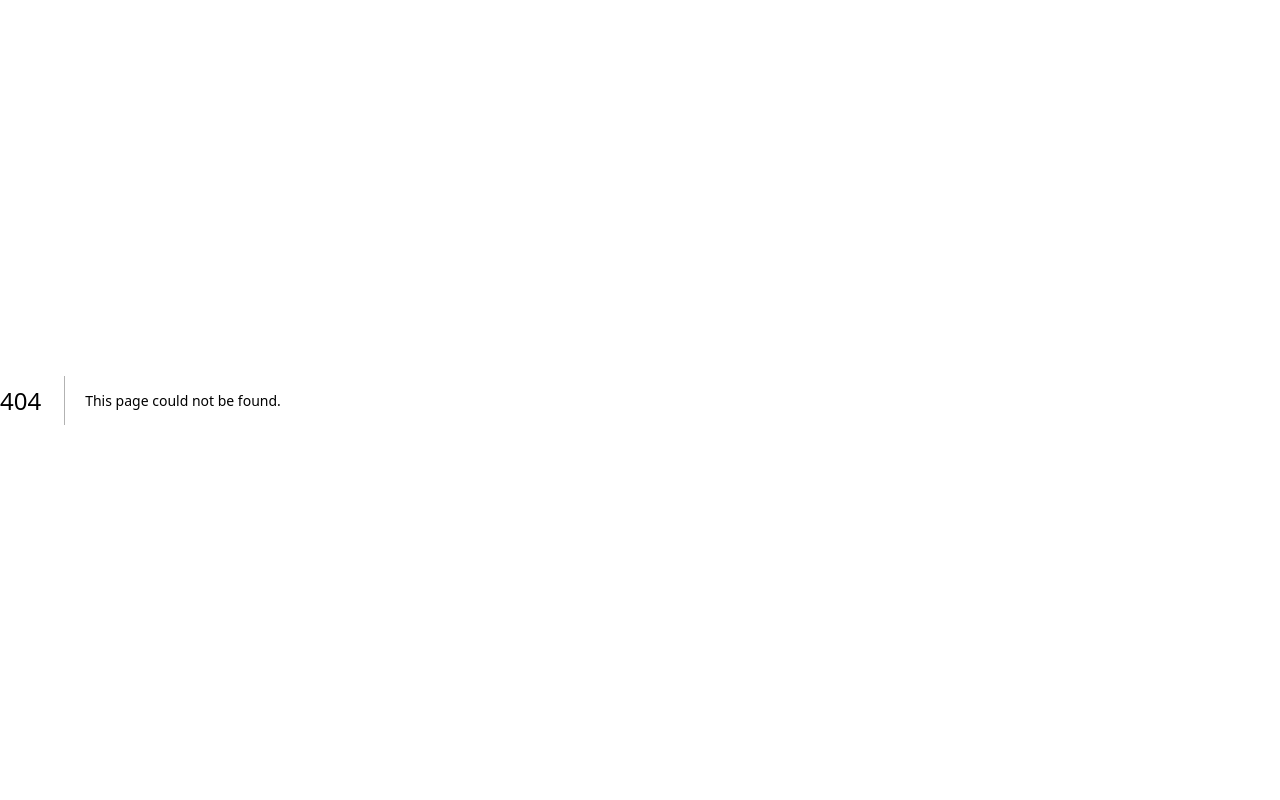
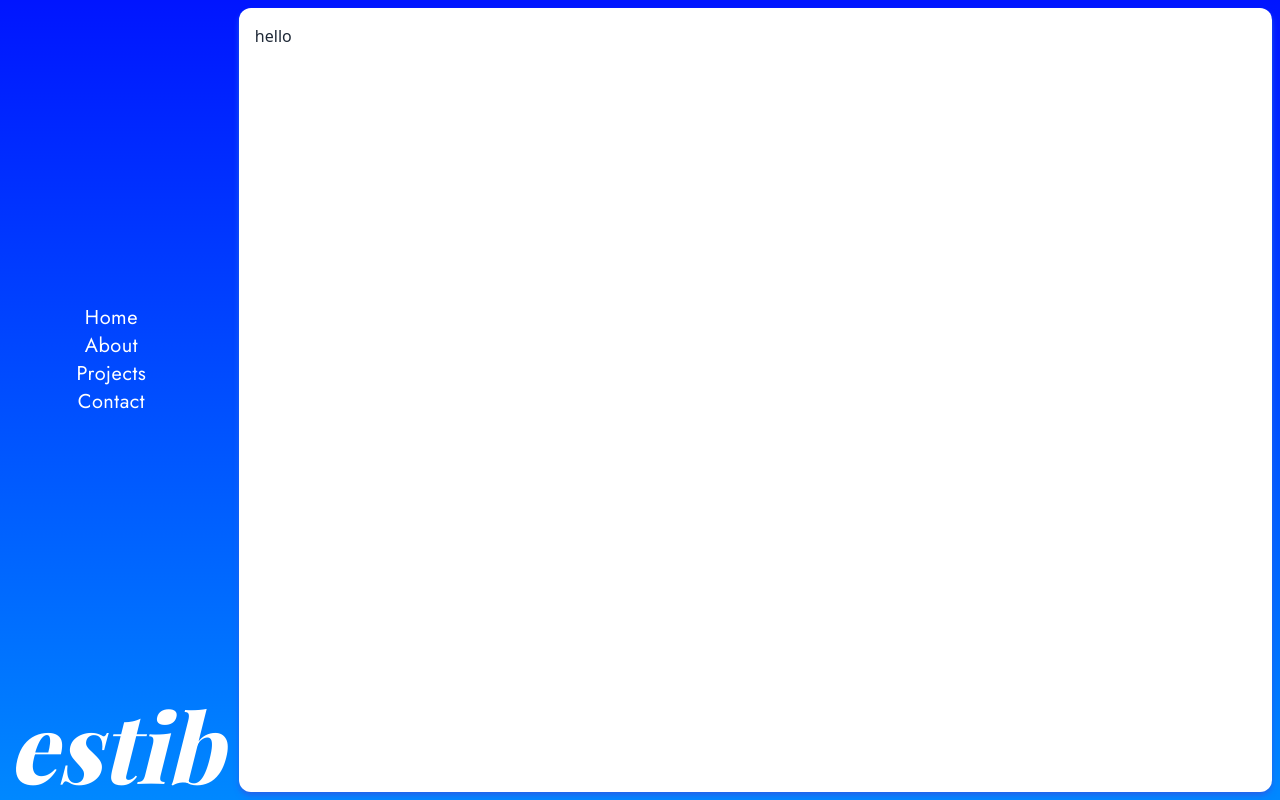
Before and after one commit to estib-vega/personal-site-v2, a Next.js app: page /galery in a window 1280 px wide. Before the commit this address had no page. Built offline with nearby package versions, Linux system fonts and the light colour scheme.

Commit message:
Improve on the layout of the website
Avoid future redundancy by moving the main components to the root layout

- Factor out the article rendering to it's own component

```diff
--- /dev/null
+++ b/src/app/galery/page.tsx
@@ -0,0 +1,3 @@
+export default function Galery() {
+  return "hello";
+}
--- a/src/app/layout.tsx
+++ b/src/app/layout.tsx
@@ -1,6 +1,8 @@
 import type { Metadata } from "next";
 import "./globals.css";
 import getFontVars from "./fonts";
+import MainNavigation from "@/components/MainNavigation";
+import MainContent from "@/components/MainContent";
 
 export const metadata: Metadata = {
   title: "estib",
@@ -14,7 +16,14 @@ export default function RootLayout({
 }>) {
   return (
     <html lang="en">
-      <body className={getFontVars()}>{children}</body>
+      <body className={getFontVars()}>
+        <main className="flex min-h-screen justify-between">
+          <div className="gradient fixed top-0 left-0 w-screen h-screen box-border flex-col-reverse sm:flex-row flex">
+            <MainNavigation />
+            <MainContent>{children}</MainContent>
+          </div>
+        </main>
+      </body>
     </html>
   );
 }
--- a/src/app/page.tsx
+++ b/src/app/page.tsx
@@ -1,14 +1,6 @@
-import MainContent from "@/components/MainContent";
-import MainNavigation from "@/components/MainNavigation";
+import Article from "@/components/Article";
 import { ArticleName } from "@/lib/article";
 
 export default function Home() {
-  return (
-    <main className="flex min-h-screen justify-between">
-      <div className="gradient fixed top-0 left-0 w-screen h-screen box-border flex-col-reverse sm:flex-row flex">
-        <MainNavigation />
-        <MainContent article={ArticleName.Portfolio} />
-      </div>
-    </main>
-  );
+  return <Article article={ArticleName.Portfolio} />;
 }
--- /dev/null
+++ b/src/components/Article.tsx
@@ -0,0 +1,26 @@
+import { ArticleName, getArticleInfoByName } from "@/lib/article";
+import React from "react";
+import MDContent, { MDContentTypes } from "./MDContent";
+
+interface ArticleProps {
+  article: ArticleName;
+}
+
+/**
+ * Renders an article component.
+ *
+ * @param {ArticleProps} props - The props for the Article component.
+ * @returns {React.ReactElement} The rendered Article component.
+ */
+const Article: React.FC<ArticleProps> = (props) => {
+  const articleInfo = getArticleInfoByName(props.article);
+  return (
+    <MDContent
+      headerImage={articleInfo.image}
+      type={MDContentTypes.File}
+      fileName={articleInfo.fileName}
+    />
+  );
+};
+
+export default Article;
--- a/src/components/MainContent.tsx
+++ b/src/components/MainContent.tsx
@@ -1,17 +1,13 @@
 import React from "react";
-import MDContent, { MDContentTypes } from "./MDContent";
-import { ArticleName, getArticleInfoByName } from "@/lib/article";
 
 interface MainContentProps {
-  article: ArticleName;
+ children: React.ReactNode;
 }
 
 const MainContent = (props: MainContentProps): JSX.Element => {
-  const articleInfo = getArticleInfoByName(props.article);
-
   return (
     <div className="bg-white box-border rounded-xl m-2 p-4 overflow-scroll text-gray-800 shadow-md shadow-blue-600 sm:w-full">
-      <MDContent headerImage={articleInfo.image} type={MDContentTypes.File} fileName="intro.md" />
+      {props.children}
     </div>
   );
 }
```
